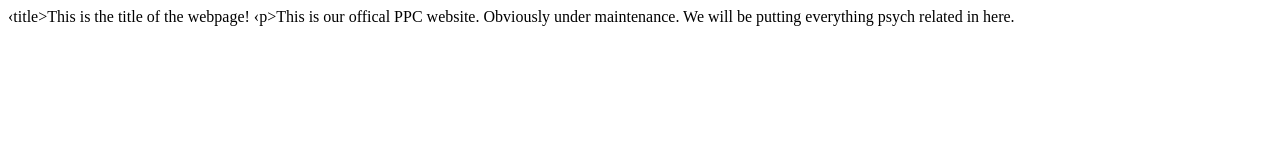
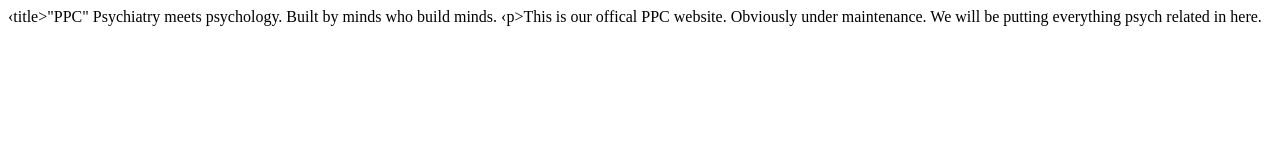
Before and after one commit to SaudiPPC/PPC, a plain HTML site: page index.html in a window 1280 px wide. Drawn offline with Linux system fonts and the light colour scheme.

Commit message:
Update index.html

```diff
--- a/index.html
+++ b/index.html
@@ -1,7 +1,7 @@
 <!Idoctype html>
 <html>
   <head>
-   ‹title>This is the title of the webpage!</title>
+   ‹title>"PPC" Psychiatry meets psychology. Built by minds who build minds.</title>
   </head>
   <body>
     ‹p>This is our offical PPC website. Obviously under maintenance. We will be putting everything psych related in here.</p>
```
